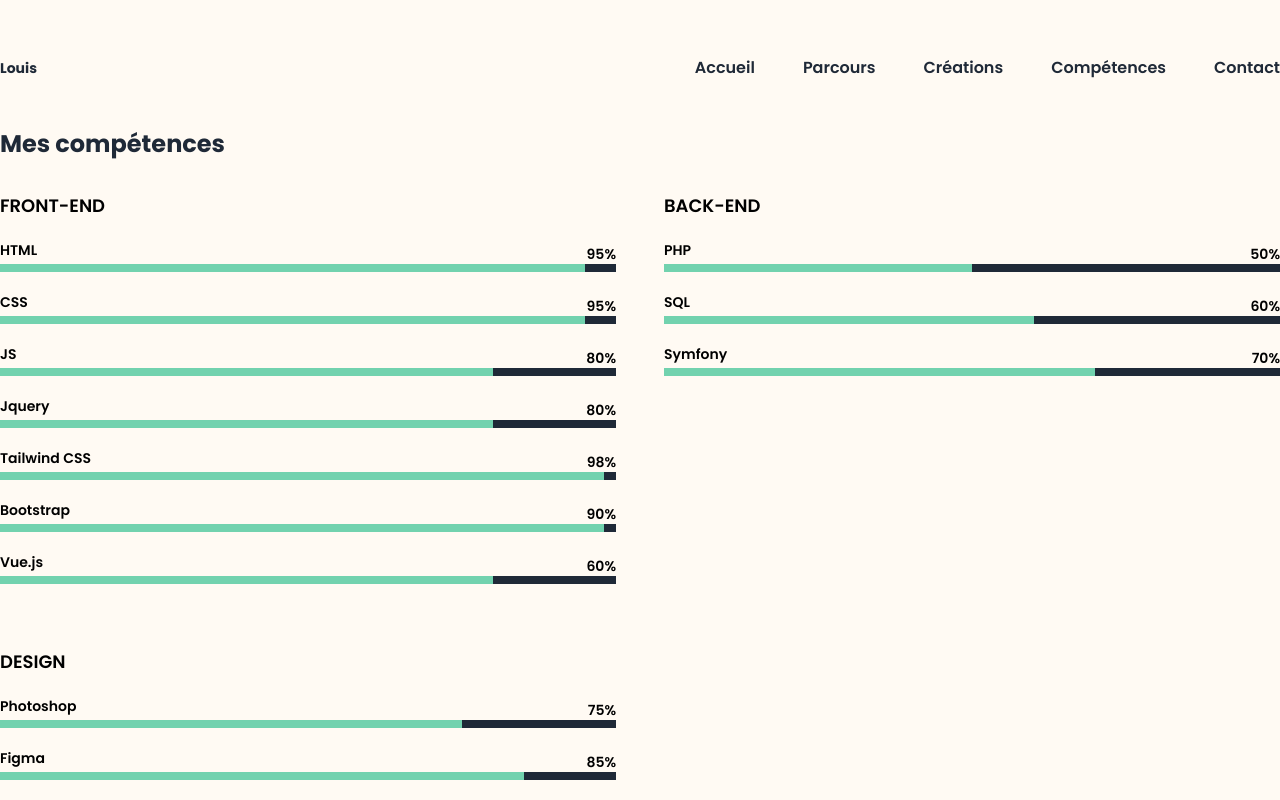
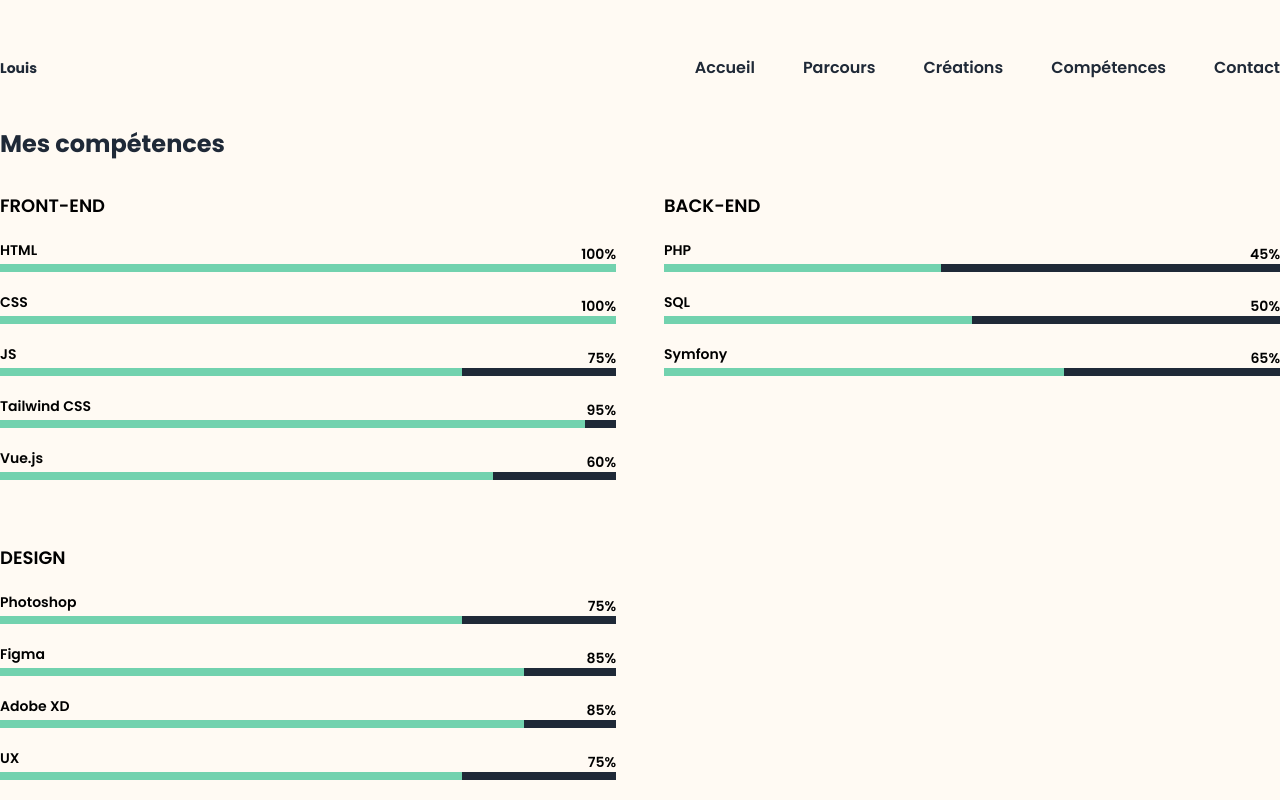
Before and after one commit to LouisBENSI/Portfolio-vue, a Vue app: page /competences in a window 1280 px wide. Shown: the top 800 px of the page. Built offline with nearby package versions, Linux system fonts and the light colour scheme.

Commit message:
fix affichage creations et valeur competences

```diff
--- a/src/views/Competences.vue
+++ b/src/views/Competences.vue
@@ -39,33 +39,23 @@ export default {
           languages: [
             {
               techno: "HTML",
-              value: 95,
-              class: "w-[95%]"
+              value: 100,
+              class: "w-[100%]"
             },
             {
               techno: "CSS",
-              value: 95,
-              class: "w-[95%]"
+              value: 100,
+              class: "w-[100%]"
             },
             {
               techno: "JS",
-              value: 80,
-              class: "w-[80%]"
-            },
-            {
-              techno: "Jquery",
-              value: 80,
-              class: "w-[80%]"
+              value: 75,
+              class: "w-[75%]"
             },
             {
               techno: "Tailwind CSS",
-              value: 98,
-              class: "w-[98%]"
-            },
-            {
-              techno: "Bootstrap",
-              value: 90,
-              class: "w-[98%]"
+              value: 95,
+              class: "w-[95%]"
             },
             {
               techno: "Vue.js",
@@ -80,18 +70,18 @@ export default {
           languages: [
             {
               techno: "PHP",
+              value: 45,
+              class: "w-[45%]"
+            },
+            {
+              techno: "SQL",
               value: 50,
               class: "w-[50%]"
             },
             {
-              techno: "SQL",
-              value: 60,
-              class: "w-[60%]"
-            },
-            {
               techno: "Symfony",
-              value: 70,
-              class: "w-[70%]"
+              value: 65,
+              class: "w-[65%]"
             },
 
           ]
@@ -116,8 +106,8 @@ export default {
             },
             {
               techno: "UX",
-              value: 70,
-              class: "w-[70%]"
+              value: 75,
+              class: "w-[75%]"
             },
           ]
         },
--- a/src/views/Creations.vue
+++ b/src/views/Creations.vue
@@ -51,11 +51,11 @@
             </div>
           </template>
           <template v-else>
-            <article v-for="projet in allProjets">
-              <a :href="projet.link" target="_blank" class="group relative shadow-lg p-4 rounded-lg md:p-0 md:shadow-transparent md:rounded-none hover:opacity-80 transition ease-in duration-200">
-                <div class="w-full min-h-80 aspect-w-1 aspect-h-1 rounded-md overflow-hidden lg:h-80 lg:aspect-none">
-                  <img :src="'https://admin.louisbensi.fr/uploads/images/' + projet.visuel" alt="Front of men&#039;s Basic Tee in black." class="w-full h-full object-center object-cover lg:w-full lg:h-full">
-                </div>
+            <a :href="projet.link" v-for="projet in allProjets" target="_blank" class="group relative shadow-lg rounded-lg md:p-0 md:shadow-transparent md:rounded-none hover:opacity-80 transition ease-in duration-200">
+              <div class="w-full min-h-80 aspect-w-1 aspect-h-1 rounded-md rounded-b-none overflow-hidden lg:h-80 lg:aspect-none">
+                <img :src="'https://admin.louisbensi.fr/uploads/images/' + projet.visuel" alt="Front of men&#039;s Basic Tee in black." class="w-full h-full object-center object-cover lg:w-full lg:h-full">
+              </div>
+              <div class="p-4">
                 <div class="mt-4">
                   <h3 class="text-gray-800 font-semibold">
                     {{ projet.name }}
@@ -70,8 +70,8 @@
                   {{ tag.label }}
                 </span>
                 </div>
-              </a>
-            </article>
+              </div>
+            </a>
           </template>
         </template>
       </div>
--- a/src/views/Home.vue
+++ b/src/views/Home.vue
@@ -1,6 +1,6 @@
 <template>
   <section class="md:flex md:items-center">
-    <div class="relative z-20 space-y-4 md:w-7/12 md:space-y-6">
+    <div class="relative left-hero z-20 space-y-4 md:w-7/12 md:space-y-6">
       <h1 class="text-3xl text-secondary font-bold md:text-[45px] lg:font-extrabold">Bonjour !</h1>
       <h2 class="text-2xl font-bold text-primary md:text-[45px] lg:leading-[50px]">Je suis Louis: développeur front-end junior.</h2>
       <p class="font-semibold text-lg">Voilà maintenant 4 belles années que je suis passionné par le domaine du web et en particulier celui du <mark class="bg-secondary">développement front</mark>. Je suis aujourd'hui en <mark class="bg-secondary">CDI</mark> en développement front et en web design chez Bemove. <mark class="bg-secondary">Réaliser</mark> toute sorte de projet, <mark class="bg-secondary">apprendre</mark> de nouveaux langages est ce qui rythme mon quotidien.</p>
@@ -14,7 +14,7 @@
           </router-link>
       </div>
     </div>
-    <div class="hidden relative z-10 h-full md:w-5/12 md:block">
+    <div class="hidden right-hero relative z-10 h-full md:w-5/12 md:block">
       <svg class="absolute mx-auto w-full top-[-100px] left-0 lg:relative lg:top-0" viewBox="0 0 348 396" fill="none" xmlns="http://www.w3.org/2000/svg">
         <path opacity="0.48"
               d="M302.232 105.202C292.412 130.381 314.782 160.453 303.129 184.843C293.763 204.392 267.741 209.273 253.439 225.559C236.314 245.069 240.06 275.516 227.457 298.207C214.198 322.048 184.429 334.644 174.944 360.264C172 368.167 170.555 377.808 164 382.688C147.849 380.465 132.334 374.924 118.431 366.415C99.6998 354.849 84.3674 338.616 66.2521 326.1C50.8796 315.47 33.6875 307.607 18.743 296.375C11.8508 291.179 5.56743 285.222 0.0123291 278.618C3.51232 275.955 7.48421 273.977 11.719 272.788C19.923 261.142 30.5224 251.384 42.8071 244.165C55.0918 236.947 68.7782 232.436 82.9492 230.935C97.0641 229.517 111.286 231.175 125.455 232.018C137.737 232.722 150.032 232.825 162.341 232.325C169.525 232.018 177.058 231.389 183.051 227.391C195.614 218.941 195.374 200.367 203.722 187.745C211.161 176.499 224.58 171.097 236.996 165.829C249.412 160.56 262.577 153.861 268.129 141.573C273.226 130.327 270.617 117.237 272.464 105.042C274.029 94.5719 278.846 84.9176 283.582 75.4639C286.325 70.0217 293.563 73.953 299.021 76.654C301.735 78.0542 303.97 80.2299 305.443 82.904C306.915 85.5782 307.558 88.6298 307.29 91.6703C306.741 96.484 303.985 100.696 302.232 105.202Z"
@@ -130,7 +130,7 @@ export default {
 <style>
 .header-mobile {
   left: 0;
-  transition: all 0.6s;
+  transition: all 0.6s
 }
 
 /* ANIMATION BOUTONS */
```
Also changed, not shown: 6 other files (tests, documents, lock files or other folders).
